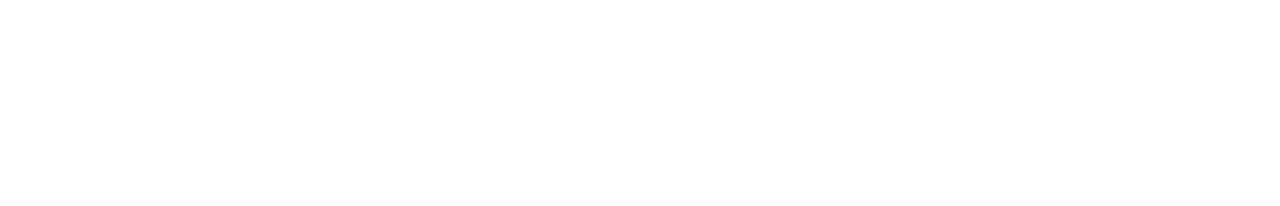
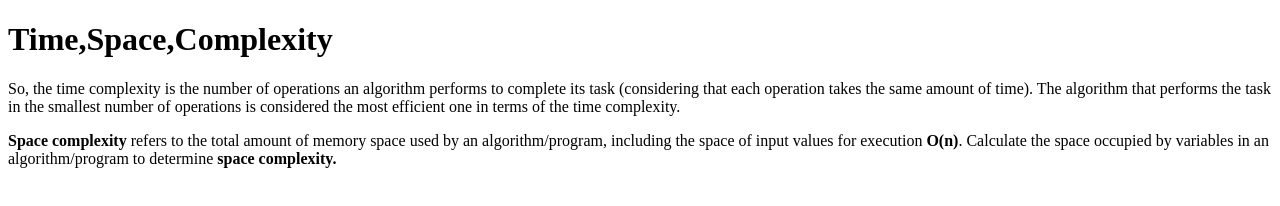
Before and after one commit to acciojob/time-and-space-complexity-shraddhabelavi, a website: page main.html in a window 1280 px wide. Drawn offline with Linux system fonts and the light colour scheme.

Commit message:
created a submission

```diff
--- a/main.html
+++ b/main.html
@@ -8,6 +8,9 @@
 
 <body>
 	<!-- the entire body must be written by student -->
+	<h1>Time,Space,Complexity</h1>
+	<p>So, the time complexity is the number of operations an algorithm performs to complete its task (considering that each operation takes the same amount of time). The algorithm that performs the task in the smallest number of operations is considered the most efficient one in terms of the time complexity.</p>
+	<p><b>Space complexity </b>refers to the total amount of memory space used by an algorithm/program, including the space of input values for execution  <b>O(n)</b>. Calculate the space occupied by variables in an algorithm/program to determine <b>space complexity.</b</p>
     <script type="text/javascript" src="./script.js">
 </script>
 
```
